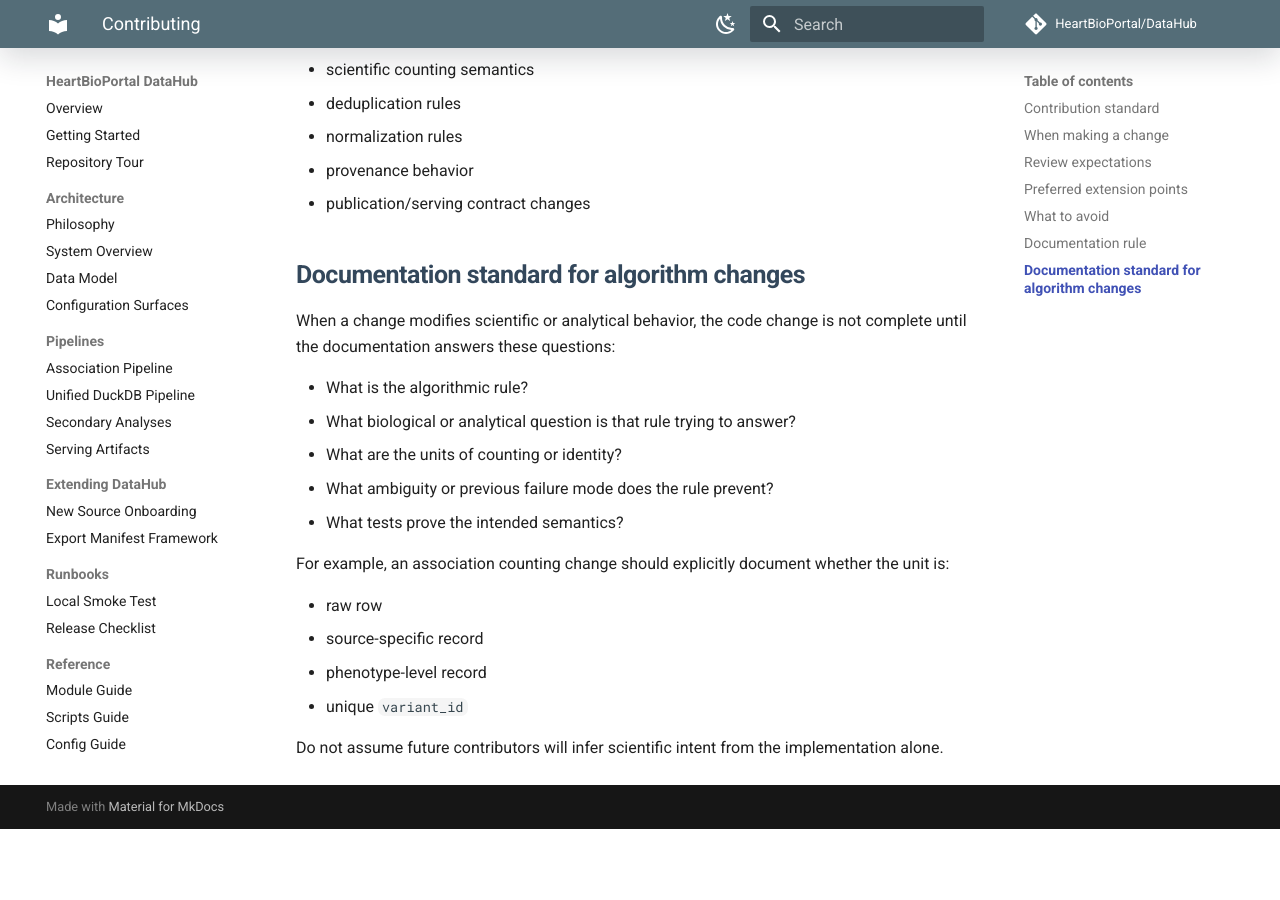
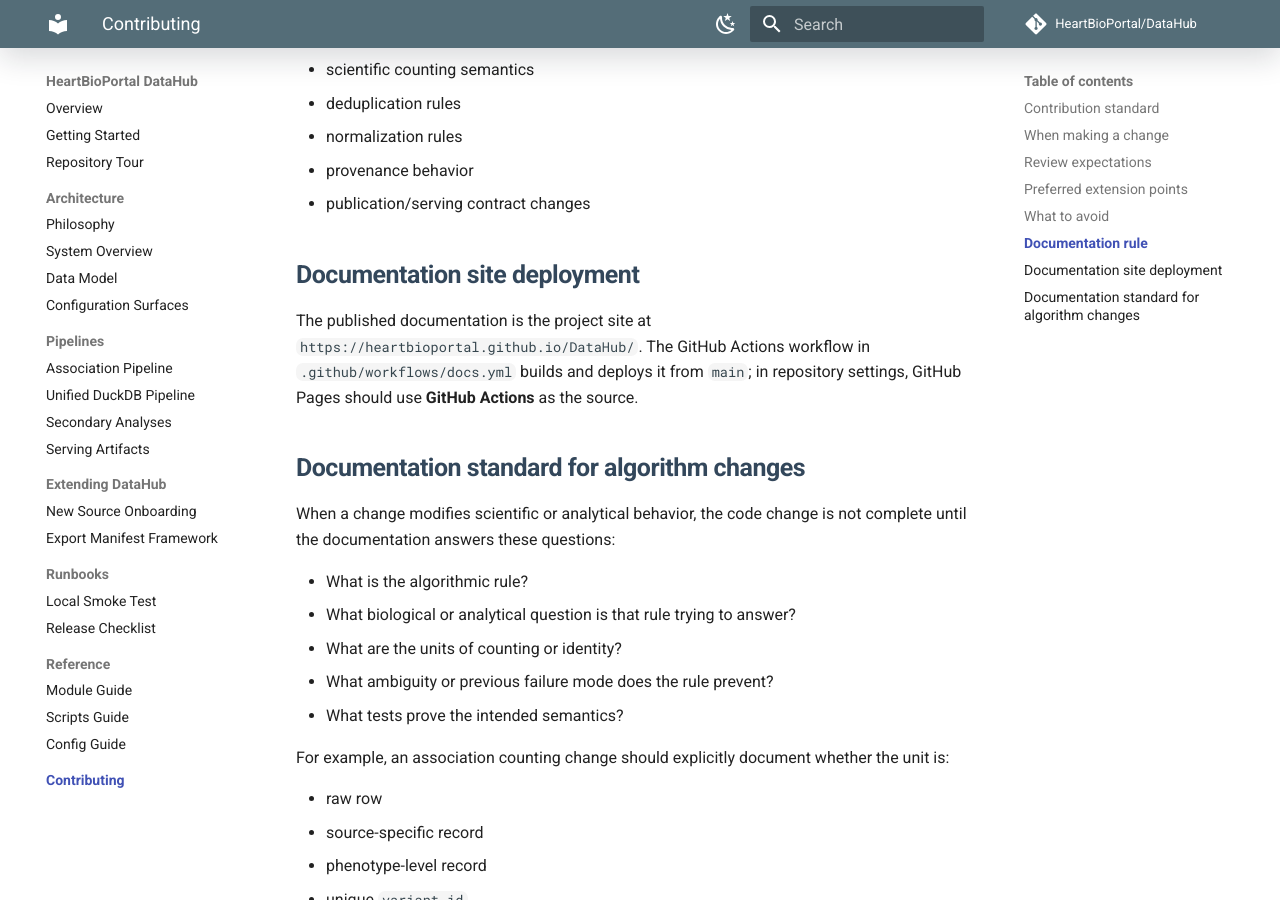
Before and after one commit to HeartBioPortal/DataHub, an MkDocs documentation site: the page built from docs/contributing.md, in a window 1280 px wide and 900 px high, scrolled down 1462 px. Built offline with MkDocs 1.6.1 and Material for MkDocs 9.7.7, drawn with Linux system fonts in a browser that asks for light colours; comment, search, counter and statistics services are not loaded; before the commit the page ends 2291 px from its top, so only the background shows below that.

Commit message:
docs: remove redundant docs site page

```diff
--- a/docs/contributing.md
+++ b/docs/contributing.md
@@ -49,6 +49,13 @@ That includes:
 - provenance behavior
 - publication/serving contract changes
 
+## Documentation site deployment
+
+The published documentation is the project site at
+`https://heartbioportal.github.io/DataHub/`. The GitHub Actions workflow in
+`.github/workflows/docs.yml` builds and deploys it from `main`; in repository
+settings, GitHub Pages should use **GitHub Actions** as the source.
+
 ## Documentation standard for algorithm changes
 
 When a change modifies scientific or analytical behavior, the code change is not complete until the documentation answers these questions:
--- a/mkdocs.yml
+++ b/mkdocs.yml
@@ -68,4 +68,3 @@ nav:
       - Scripts Guide: reference/scripts.md
       - Config Guide: reference/config-guide.md
   - Contributing: contributing.md
-  - Docs Site: docs-site.md
```
Also changed, not shown: README.md (+1 -1 lines), docs/docs-site.md (deleted, +0 -52 lines), docs/getting-started.md (+11 -0 lines), docs/index.md (+3 -1 lines).
